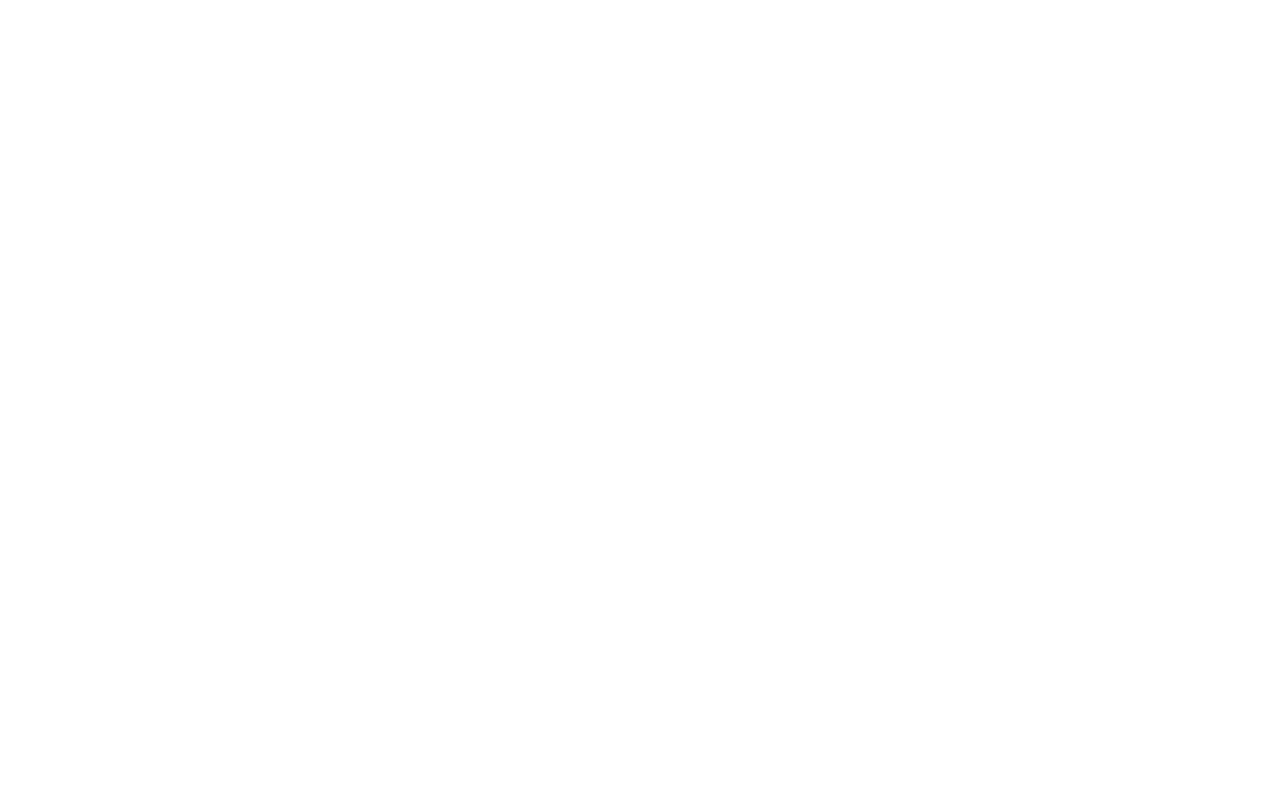
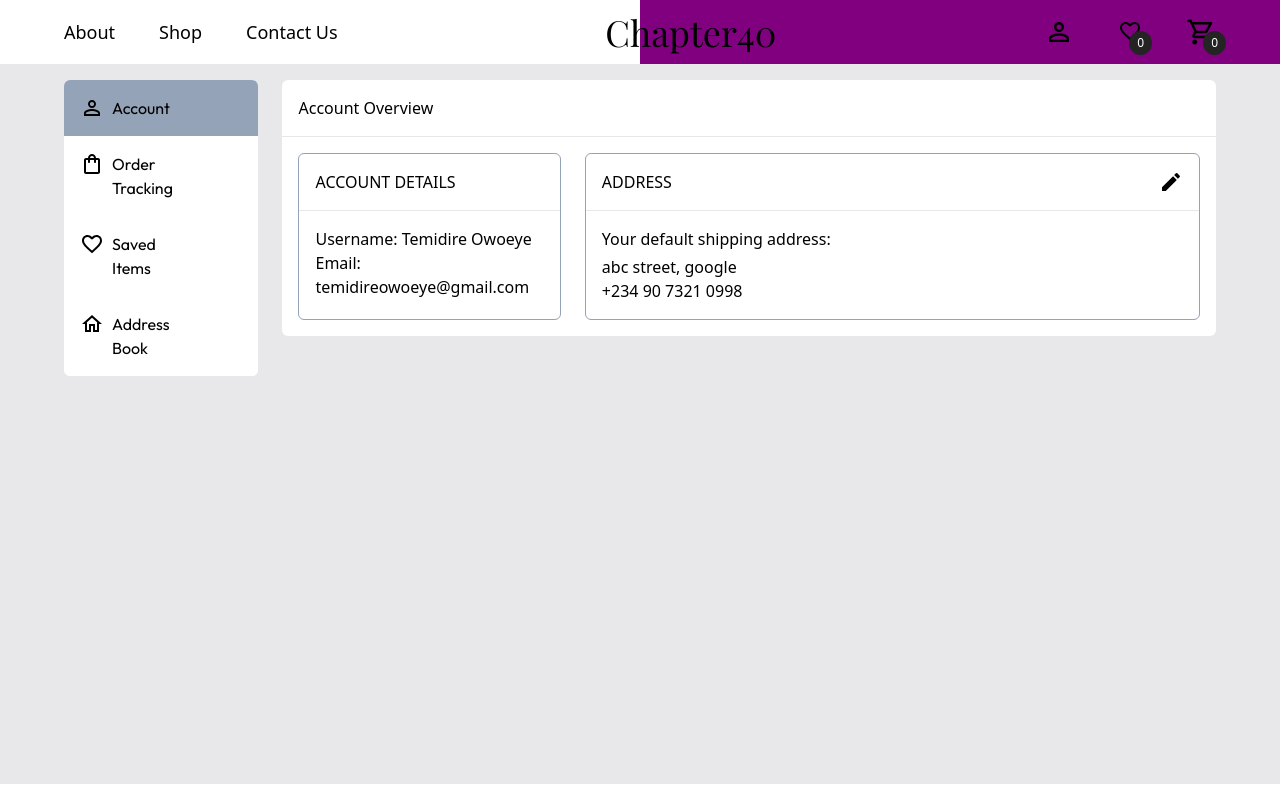
Before and after one commit to Temi-Dire/chapter40-website, a React (Vite) app: page /customer/account in a window 1280 px wide. Before the commit this address had no page. Built offline with nearby package versions, Linux system fonts and the light colour scheme.

Commit message:
built: customer options

```diff
--- a/src/App.tsx
+++ b/src/App.tsx
@@ -14,6 +14,10 @@ import Payment from "./pages/Payment";
 import Login from "./pages/auth/login";
 import Favorite from "./pages/Favorite";
 import Order from "./pages/order";
+import Account from "./pages/customer/Account";
+import CustomerOptions from "./pages/CustomerOptions";
+import OrderTracking from "./pages/customer/OrderTracking";
+import Saved from "./pages/customer/Saved";
 
 function App() {
   return (
@@ -28,6 +32,12 @@ function App() {
             <Route path="/auth/signup" element={<Signup />} />
             <Route path="/auth/login" element={<Login />} />
             <Route path="/account/details" element={<Details />} />
+            <Route path="/customer" element={<CustomerOptions />}>
+              <Route path="account" element={<Account />} />
+              <Route path="order" element={<OrderTracking />} />
+              <Route path="saved" element={<Saved />} />
+            </Route>
+            <Route path="/customer" element={<CustomerOptions />} />
             <Route path="/account/editaddress" element={<Editaccount />} />
             <Route path="/payment" element={<Payment />} />
             <Route path="/wishlist" element={<Favorite />} />
--- /dev/null
+++ b/src/pages/CustomerOptions.tsx
@@ -0,0 +1,67 @@
+import Navbar from "../components/Navbar";
+import PersonOutlineOutlinedIcon from "@mui/icons-material/PersonOutlineOutlined";
+import ShoppingBagOutlinedIcon from "@mui/icons-material/ShoppingBagOutlined";
+import FavoriteBorderOutlinedIcon from "@mui/icons-material/FavoriteBorderOutlined";
+import HomeOutlinedIcon from "@mui/icons-material/HomeOutlined";
+import { Outlet } from "react-router";
+import { useState } from "react";
+
+const CustomerOptions = () => {
+  const [active, setActive] = useState("account");
+  const currentUrl = window.location.href;
+  return (
+    <>
+      <Navbar />
+      <div className="sm:px-10 lg:px-16 bg-[#e8e8ea] h-[90vh] pt-4  flex justify-center gap-6">
+        <ul className="bg-white md:w-60 md:rounded-md font-outfit h-fit fixed bottom-0 md:relative flex md:block w-full">
+          <li
+            className={`flex gap-2 px-4 py-4 cursor-pointer md:rounded-t-md w-full ${
+              active === "account"
+                ? "bg-slate-400"
+                : "bg-white hover:bg-[#CCCCCC]"
+            }`}
+            onClick={() => setActive("account")}
+          >
+            <PersonOutlineOutlinedIcon /> <p className="">Account</p>
+          </li>
+          <li
+            className={`flex gap-2 px-4 py-4 cursor-pointer w-full ${
+              active === "order"
+                ? "bg-slate-400"
+                : "bg-white hover:bg-[#CCCCCC] "
+            }`}
+            onClick={() => setActive("order")}
+          >
+            <ShoppingBagOutlinedIcon />
+            <p>Order <span className="hidden lg:block">Tracking</span></p>
+          </li>
+          <li
+            className={`flex gap-2 px-4 py-4 cursor-pointer w-full ${
+              active === "saved"
+                ? "bg-slate-400"
+                : "bg-white hover:bg-[#CCCCCC] "
+            }`}
+            onClick={() => setActive("saved")}
+          >
+            <FavoriteBorderOutlinedIcon />
+            <p>Saved <span className="hidden lg:block">Items</span></p>
+          </li>
+          <li
+            className={`flex gap-2 px-4 py-4 md:rounded-b-md cursor-pointer w-full ${
+              active === "address"
+                ? "bg-slate-400"
+                : "bg-white hover:bg-[#CCCCCC] "
+            }`}
+            onClick={() => setActive("address")}
+          >
+            <HomeOutlinedIcon />
+            <p>Address <span className="hidden lg:block">Book</span></p>
+          </li>
+        </ul>
+        <Outlet />
+      </div>
+    </>
+  );
+};
+
+export default CustomerOptions;
--- /dev/null
+++ b/src/pages/customer/Account.tsx
@@ -0,0 +1,35 @@
+import EditIcon from "@mui/icons-material/Edit";
+const Account = () => {
+  return (
+    <>
+      <div className="bg-white h-fit w-full rounded-md">
+        <p className="p-4">Account Overview</p>
+        <hr />
+        <div className="p-4 lg:flex lg:gap-6">
+          <div className="border border-slate-400 rounded-md w-96 mb-4 lg:mb-0">
+            <p className="p-4 font-medium">ACCOUNT DETAILS</p>
+            <hr />
+            <div className="p-4">
+              <p>Username: Temidire Owoeye</p>
+              <p>Email: temidireowoeye@gmail.com</p>
+            </div>
+          </div>
+          <div className="border border-slate-400 rounded-md w-full">
+            <div className="p-4 font-medium flex justify-between">
+              <p>ADDRESS</p>
+              <EditIcon />
+            </div>
+            <hr />
+            <div className="p-4">
+              <p className="mb-1 font-medium">Your default shipping address:</p>
+              <p>abc street, google</p>
+              <p>+234 90 7321 0998</p>
+            </div>
+          </div>
+        </div>
+      </div>
+    </>
+  );
+};
+
+export default Account;
--- /dev/null
+++ b/src/pages/customer/OrderTracking.tsx
@@ -0,0 +1,35 @@
+const OrderTracking = () => {
+  return (
+    <>
+      <div className="bg-white h-fit w-full rounded-md">
+        <p className="p-4">Orders</p>
+        <hr />
+        <div className="p-4">
+          <div className="border border-slate-400 rounded-md w-96">
+            <p className="p-4 font-medium">ORDERS(4)</p>
+            <hr />
+            <div className="p-4 flex justify-between">
+              <div className="flex">
+                <img
+                  className="w-28 h-28 object-cover mr-2 lg:mr-4"
+                  src="/assets/images/dress1.png"
+                />
+                <div className="w-44 lg:w-full flex flex-col justify-between font-montserrat">
+                  <p>Privé Contrast Collar cooperate Dress</p>
+                  <div>
+                    <p>Quantity: 1</p>
+                    <p>$30000</p>
+                  </div>
+                  {/* <button className="bg-[#36254B] py-1 px-6 text-white">Cancel Order</button> */}
+                </div>
+              </div>
+              {/* <p className="justify-self-end items-end w-fit">Track Order</p> */}
+            </div>
+          </div>
+        </div>
+      </div>
+    </>
+  );
+};
+
+export default OrderTracking;
--- /dev/null
+++ b/src/pages/customer/Saved.tsx
@@ -0,0 +1,35 @@
+const Saved = () => {
+    return (
+      <>
+        <div className="bg-white h-fit w-full rounded-md">
+          <p className="p-4">Saved Items</p>
+          <hr />
+          <div className="p-4">
+            <div className="border border-slate-400 rounded-md w-96">
+              <p className="p-4 font-medium">FAVORITES(4)</p>
+              <hr />
+              <div className="p-4 flex justify-between">
+                <div className="flex">
+                  <img
+                    className="w-28 h-28 object-cover mr-2 lg:mr-4"
+                    src="/assets/images/dress1.png"
+                  />
+                  <div className="w-44 lg:w-full flex flex-col justify-between font-montserrat">
+                    <p>Privé Contrast Collar cooperate Dress</p>
+                    <div>
+                      <p>Quantity: 1</p>
+                      <p>$30000</p>
+                    </div>
+                    {/* <button className="bg-[#36254B] py-1 px-6 text-white">Cancel Order</button> */}
+                  </div>
+                </div>
+                {/* <p className="justify-self-end items-end w-fit">Track Order</p> */}
+              </div>
+            </div>
+          </div>
+        </div>
+      </>
+    );
+  };
+
+  export default Saved;
```
